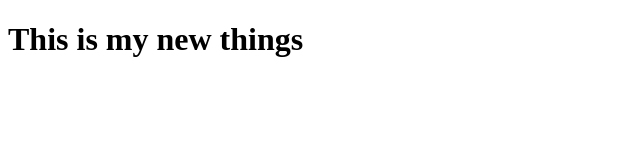
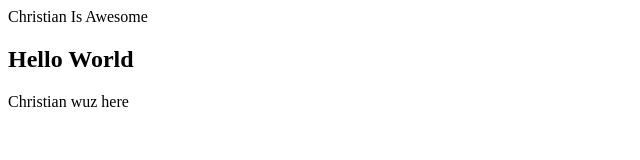
Before and after one commit to ChristianH85/conflict-resolution, a plain HTML site: page index.html in a window 1280 px wide. Shown: the whole page, without its empty margins (0-640 px from the left). Drawn offline with Linux system fonts and the light colour scheme.

Commit message:
Add new index

```diff
--- a/index.html
+++ b/index.html
@@ -4,9 +4,11 @@
     <meta charset="UTF-8">
     <meta http-equiv="X-UA-Compatible" content="IE=edge">
     <meta name="viewport" content="width=device-width, initial-scale=1.0">
-    <title>Document</title>
+    <title>War in Git</title>
 </head>
 <body>
-    <h1>This is my new things</h1>
+    <nav>Christian Is Awesome</nav>
+    <h2>Hello World</h2>
+    <footer>Christian wuz here</footer>
 </body>
 </html>
```
